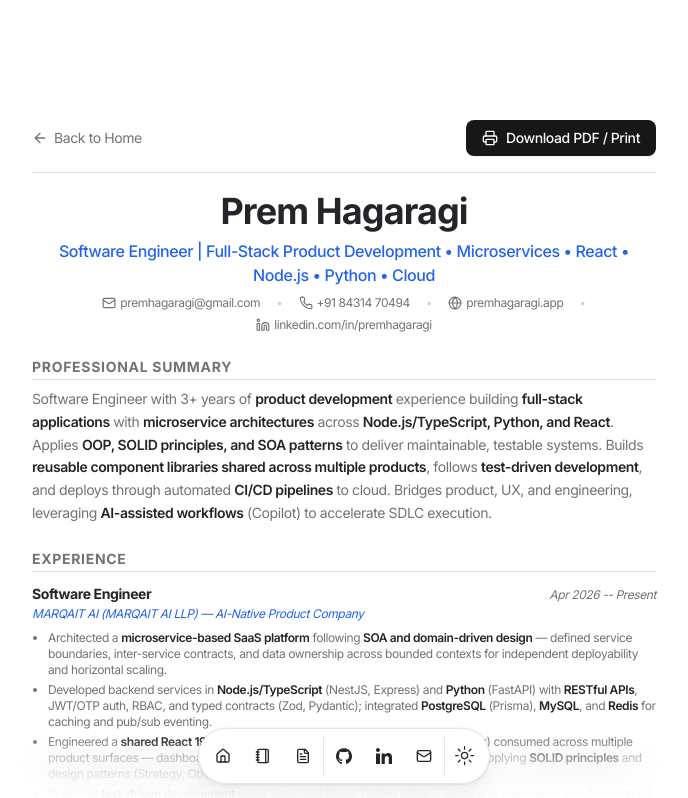
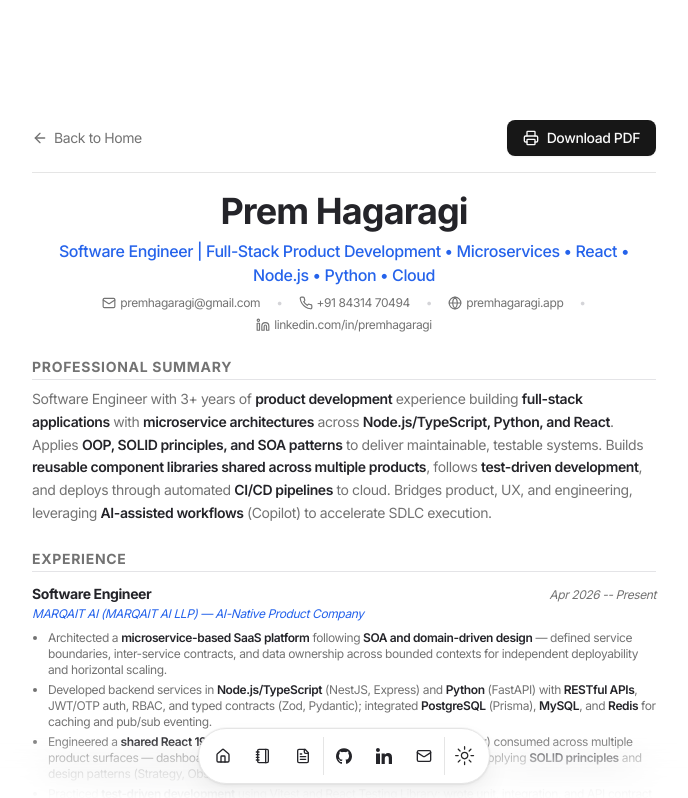
Before and after one commit to premhagargi/portfolio-prem, a Next.js app: page /resume in a window 1280 px wide. Shown: the top 798 px of the page, without its empty margins (296-984 px from the left). Built offline with nearby package versions, Linux system fonts and the light colour scheme.

Commit message:
feat: link download button to compiled PDF resume

```diff
--- a/src/app/resume/page.tsx
+++ b/src/app/resume/page.tsx
@@ -16,10 +16,6 @@ import {
 const BLUR_FADE_DELAY = 0.04;
 
 export default function ResumePage() {
-  const handlePrint = () => {
-    window.print();
-  };
-
   return (
     <main className="flex flex-col min-h-screen space-y-6 pb-20">
       {/* Custom print styles to override layouts and ensure 1-page fit */}
@@ -76,13 +72,14 @@ export default function ResumePage() {
           <ArrowLeft className="size-4 group-hover:-translate-x-0.5 transition-transform" />
           Back to Home
         </Link>
-        <button
-          onClick={handlePrint}
+        <a
+          href="/prem_hagaragi_resume.pdf"
+          download="Prem_Hagaragi_Resume.pdf"
           className="flex items-center gap-2 bg-primary text-primary-foreground hover:bg-primary/90 px-4 py-2 rounded-lg text-sm font-medium shadow-sm transition-all hover:scale-[1.02] active:scale-[0.98]"
         >
           <Printer className="size-4" />
-          Download PDF / Print
-        </button>
+          Download PDF
+        </a>
       </div>
 
       {/* Resume Document Wrapper */}
```
Also changed, not shown: 1 other file (tests, documents, lock files or other folders).
